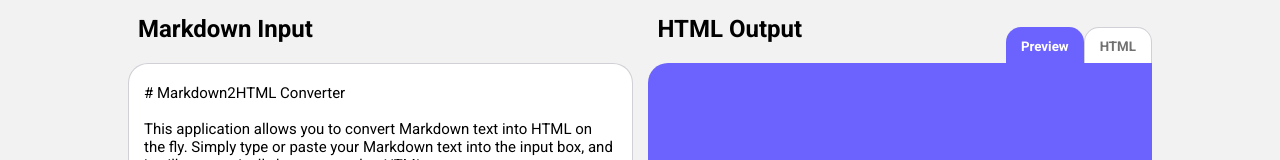
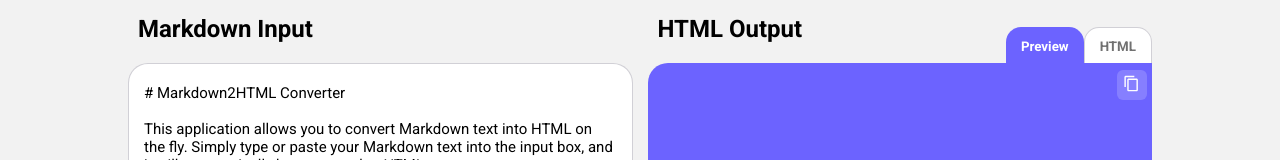
Before and after one commit to youssefelghamour/markdown2html, a React (Create React App) app in the folder client/: page / in a window 1280 px wide. Shown: the part 425-585 px from the top of the page. Built offline with nearby package versions, Linux system fonts and the light colour scheme; no server answers; a web font is replaced by a local one.

Commit message:
Add copy button

```diff
--- a/client/src/App.css
+++ b/client/src/App.css
@@ -151,6 +151,7 @@
   display: flex;
   flex-direction: column;
   height: 100%;
+  position: relative;
 }
 
 .outputHeader {
@@ -187,6 +188,28 @@
   color: black;
 }
 
+
+.copy-button {
+  position: absolute;
+  right: 1%;
+  top: 10%;
+  z-index: 2;
+  color: white;
+  width: 30px;
+  height: 30px;
+  border: none;
+  border-radius: 6px;
+  background: #ffffff2e;
+}
+
+.copy-button:hover {
+  background: #ffffff73;
+  cursor: pointer;
+  border: none;
+}
+
+
+
 .htmlOutput {
   /*margin: 10px;*/
   background-color: white;
--- a/client/src/App.js
+++ b/client/src/App.js
@@ -1,5 +1,7 @@
 import React, { Component } from 'react';
 import './App.css';
+import { MdOutlineContentCopy } from "react-icons/md";
+
 
 
 class App extends Component {
@@ -71,6 +73,9 @@ class App extends Component {
                 </button>
               </div>
             </div>
+            <button className="copy-button" onClick={() => navigator.clipboard.writeText(this.state.html)}>
+              <MdOutlineContentCopy size={17}/>
+            </button>
             {this.state.preview ?
               (
                 <div className="htmlOutput" dangerouslySetInnerHTML={{ __html: this.state.html }}>
```
